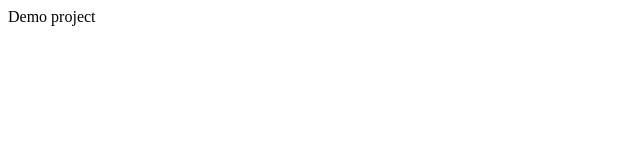
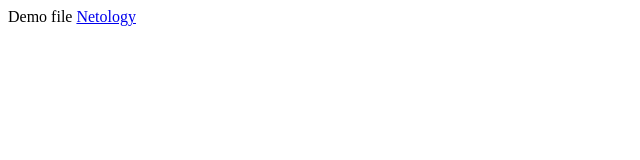
Before and after one commit to elakovnick24/Homework-2.2, a plain HTML site: page index.html in a window 1280 px wide. Shown: the full height of the page, 0-640 px from the left. Drawn offline with Linux system fonts and the light colour scheme.

Commit message:
Link to netology added

```diff
--- a/index.html
+++ b/index.html
@@ -7,6 +7,7 @@
      <title> Document</title>
     </head>
     <body>
-     Demo project
+     Demo file
+     <a href="https://netology.ru">Netology</a>
 </body>
 </html>
```
